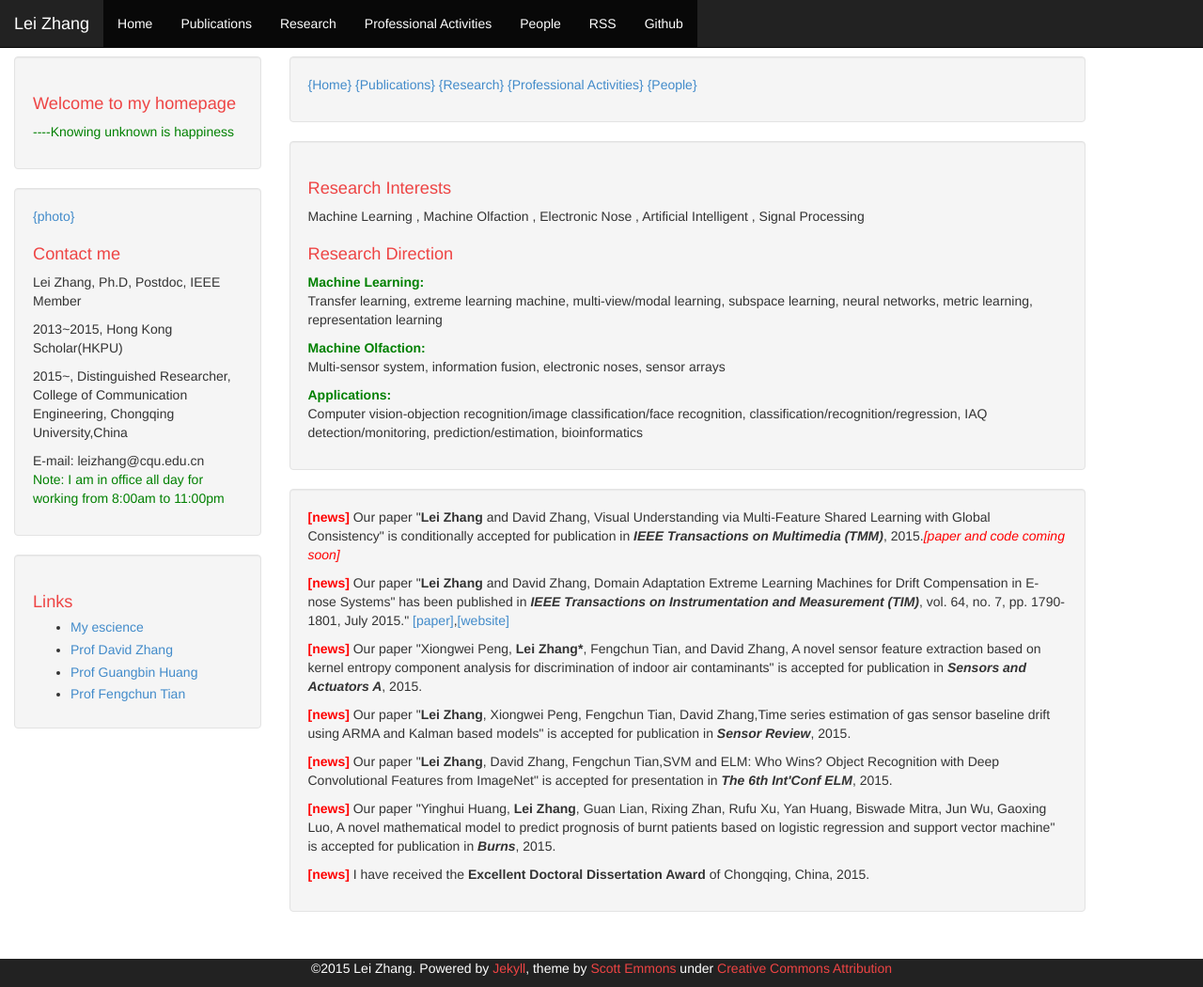
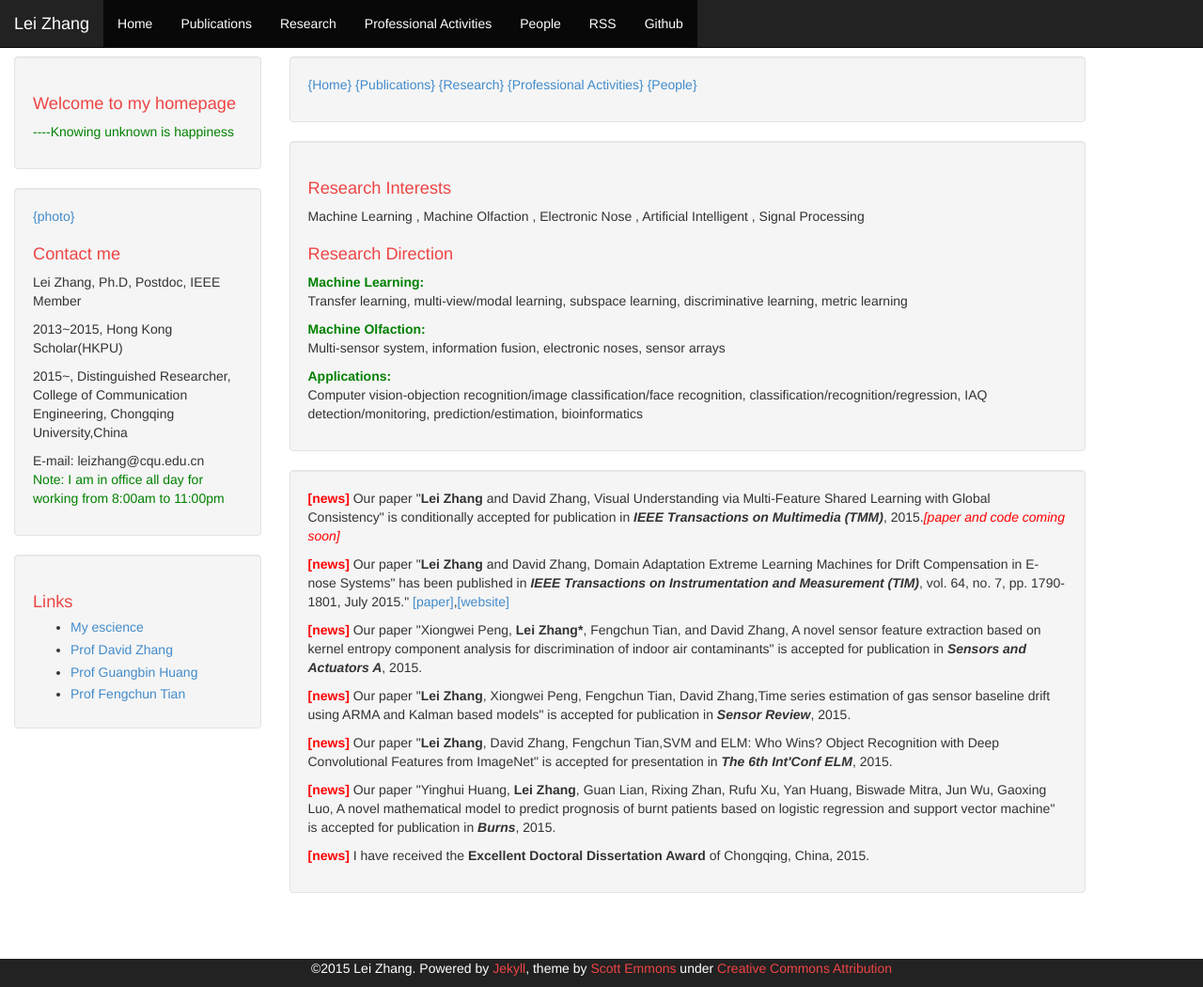
Before and after one commit to DrLeiZhang/website, a Jekyll site: the page built from index.html, in a window 1280 px wide and 1050 px high. Shown: the whole window at 94% size. Built offline with Jekyll 4.4.1, drawn with Linux system fonts in a browser that asks for light colours; Markdown is read by kramdown in place of the engine named in the settings; the list of posts is cut into pages by our own code.

Commit message:
Update
Signed-off-by: leizhang@cqu.edu.cn <leizhang@cqu.edu.cn>

```diff
--- a/index.html
+++ b/index.html
@@ -11,7 +11,7 @@
 
 <h1>Research Direction </h1>
 <B  style="color:green;">Machine Learning:</B>
-<p>Transfer learning, extreme learning machine, multi-view/modal learning, subspace learning, neural networks, metric learning, representation learning</p>
+<p>Transfer learning, multi-view/modal learning, subspace learning, discriminative learning, metric learning</p>
 <B  style="color:green;">Machine Olfaction:</B>
 <p>Multi-sensor system, information fusion, electronic noses, sensor arrays</p>
 <B  style="color:green;">Applications:</B>
--- a/publications.html
+++ b/publications.html
@@ -20,7 +20,9 @@
 <p>[5] <B>Lei Zhang</B> and David Zhang, "Domain Adaptation Extreme Learning Machines for Drift Compensation in E-nose Systems," in arXiv.org(arXiv:1505.06405), 2015. <a href="http://arxiv.org/abs/1505.06405">[paper]</a></p>
 
     <h1>Papers in 2015</h1>
-<p>[6] Xiongwei Peng, <B>Lei Zhang(*)</B>, Fengchun Tian, and David Zhang, "A novel sensor feature extraction based on kernel entropy component analysis for discrimination of indoor air contaminants," <I><B>Sensors and Actuators A</B></I>, 2015, in press. [paper], <a href="resources/KECA-LSSVM_code_demo.rar">[source code 1]</a>, <a href="resources/KECA-SVM_code_demo.rar"> [source code 2]</a> (IF: 1.903)</p>
+<p>[6] <B>Lei Zhang*</B> and David Zhang, "Visual Understanding via Multi-Feature Shared Learning with Global Consistency," <I><B>IEEE Transactions on Multimedia</B></I>, 2015, conditionally accept. [paper and code coming soon] (IF: 2.303)</p>
+
+<p>[6] Xiongwei Peng, <B>Lei Zhang*</B>, Fengchun Tian, and David Zhang, "A novel sensor feature extraction based on kernel entropy component analysis for discrimination of indoor air contaminants," <I><B>Sensors and Actuators A</B></I>, 2015, in press. [paper], <a href="resources/KECA-LSSVM_code_demo.rar">[source code 1]</a>, <a href="resources/KECA-SVM_code_demo.rar"> [source code 2]</a> (IF: 1.903)</p>
 
 <p>[7] <B>Lei Zhang</B>, David Zhang, and Fengchun Tian, "SVM and ELM: Who Wins? Object Recognition with Deep Convolutional Features from ImageNet" <I><B>The 6th Int'Conf ELM</B></I>, 2015, in press. <a href="resources/DataCode_ELM_CNN.rar">[data and source code]</a>.
 
```
